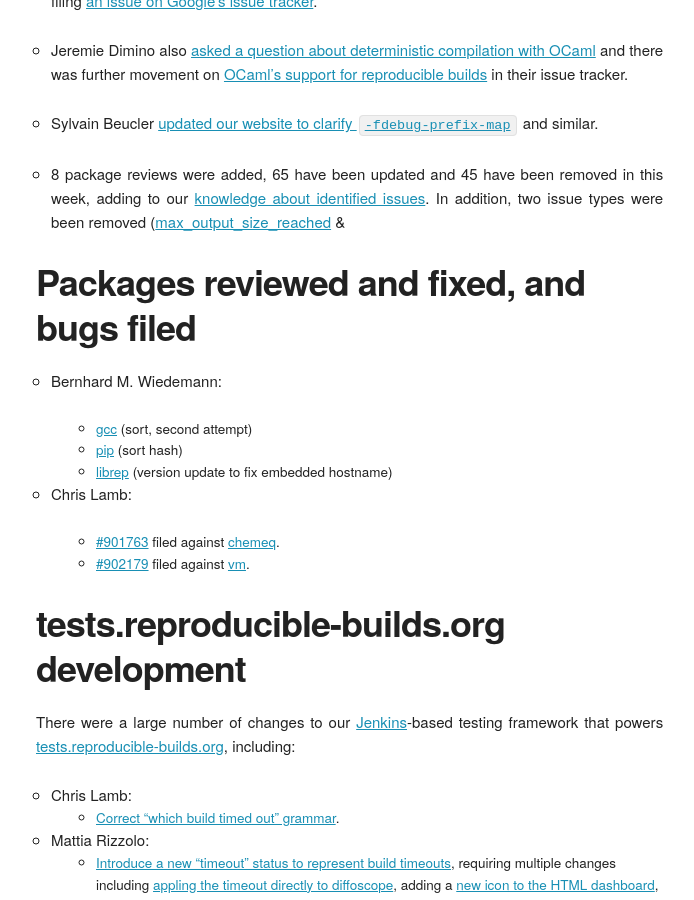
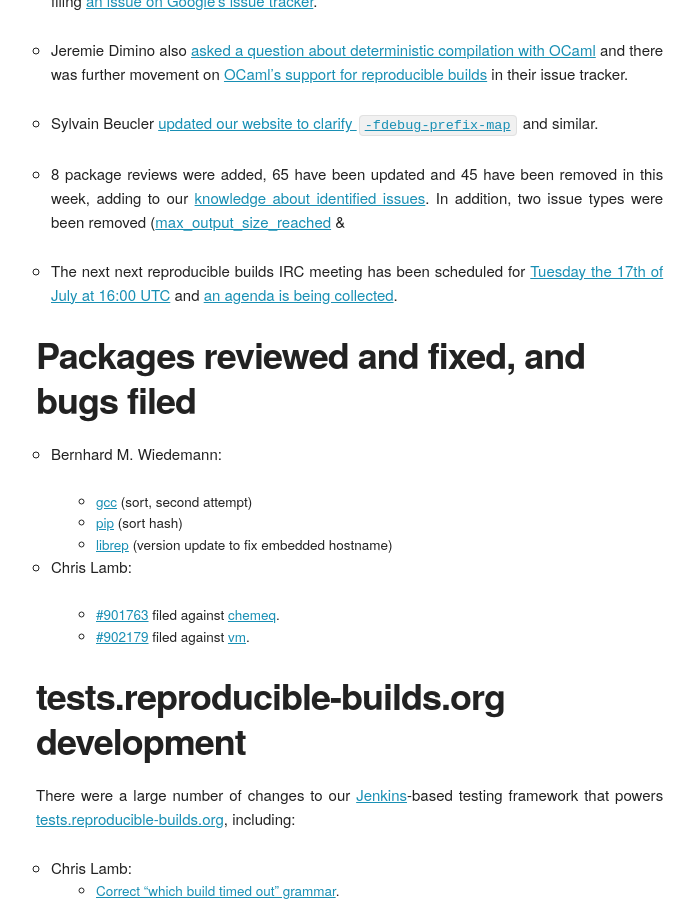
Before and after one commit to prototypefund/reproducible-website, a Jekyll site: the page built from _blog/posts/165.md, in a window 1280 px wide and 900 px high, scrolled down 661 px. Shown: the whole window, without its empty margins (124-818 px from the left). Built offline with Jekyll 4.4.1, drawn with Linux system fonts in a browser that asks for light colours; some web fonts are replaced.

Commit message:
ENH:blog:165: add mention of the IRC meeting

```diff
--- a/_blog/posts/165.md
+++ b/_blog/posts/165.md
@@ -14,6 +14,8 @@
 * Sylvain Beucler [updated our website to clarify `-fdebug-prefix-map`](https://salsa.debian.org/reproducible-builds/reproducible-website/commit/1dc67c2) and similar.
 
 * 8 package reviews were added, 65 have been updated and 45 have been removed in this week, adding to our [knowledge about identified issues](https://tests.reproducible-builds.org/debian/index_issues.html). In addition, two issue types were been removed ([max\_output\_size\_reached](https://salsa.debian.org/reproducible-builds/reproducible-notes/commit/f0c76fa3) &
+
+* The next next reproducible builds IRC meeting has been scheduled for [Tuesday the 17th of July at 16:00 UTC](http://time.is/compare/1600_17_Jul_2018_in_UTC) and [an agenda is being collected](https://pad.riseup.net/p/reproducible-irc-meeting-13).
 
 
 Packages reviewed and fixed, and bugs filed
```
